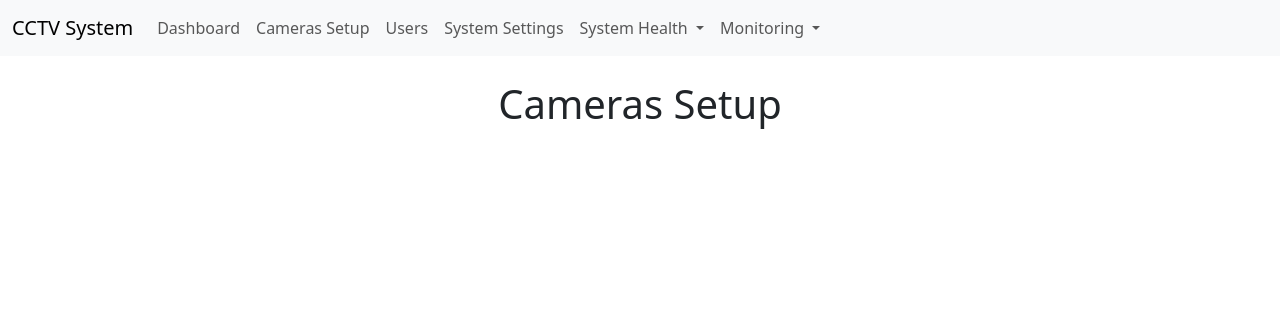
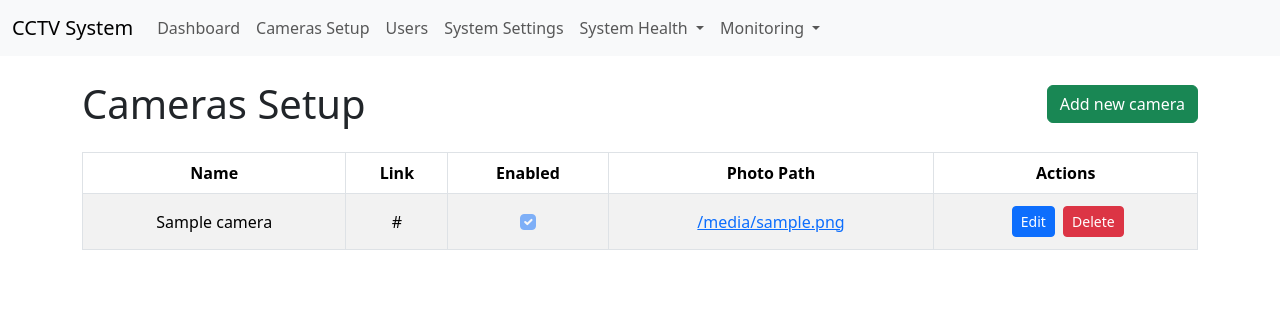
Before and after one commit to pppfkp/cctv_inzynierka, a Django app: page /cameras_setup/ in a window 1280 px wide. Shown: the top 316 px of the page. Run offline with Django 5.2, Linux system fonts and the light colour scheme; tables that the repository leaves empty hold one stand-in row (values such as "Sample post").

Commit message:
Added camera list view

```diff
--- a/main_app/management/templates/cameras_setup.html
+++ b/main_app/management/templates/cameras_setup.html
@@ -2,8 +2,50 @@
 
 {% block content %}
 <div class="container mt-4">
-    <h1 class="text-center mb-0">Cameras Setup</h1>
+    <div class="d-flex justify-content-between align-items-center mb-4">
+        <h1 class="text-center mb-0">Cameras Setup</h1>
+        <button class="add_new-btn btn btn-success">Add new camera</button>
+    </div>
+
+    <table class="table table-striped table-bordered text-center align-middle">
+        <thead>
+            <tr>
+                <th>Name</th>
+                <th>Link</th>
+                <th>Enabled</th>
+                <th>Photo Path</th>
+                <th>Actions</th>
+            </tr>
+        </thead>
+        <tbody>
+            {% for camera in cameras %}
+            <tr id="cameras-row-{{ camera.id }}">
+                <td>{{ camera.name }}</td>
+                <td>{{ camera.link }}</td>
+                <td>
+                    <input type="checkbox" class="form-check-input camera-enabled" data-id="{{ camera.id }}" {% if camera.enabled %}checked{% endif %} disabled>
+                </td>
+                <td>
+                    <a href="{{ camera.photo.url }}">{{ camera.photo.url }}</a>
+                </td>
+                <td>
+                    <button class="btn btn-sm btn-primary edit-camera m-1" data-id="{{ camera.id }}">
+                        <i class="fas fa-edit"></i> Edit
+                    </button>
+                    <button class="btn btn-sm btn-success save-camera d-none m-1" data-id="{{ camera.id }}">
+                        <i class="fas fa-save"></i> Save
+                    </button>
+                    {% comment %} href="{% url 'camera_delete' camera.id %}" {% endcomment %}
+                    <a href="#" class="btn btn-sm btn-danger delete-camera">
+                        <i class="fas fa-trash"></i> Delete
+                    </a>
+                </td>
+            </tr>
+            {% endfor %}
+        </tbody>
+    </table>
 </div>
+
 {% block extra_js %}
 <script>
 
```
Also changed, not shown: main_app/management/forms.py (+12 -1 lines).
